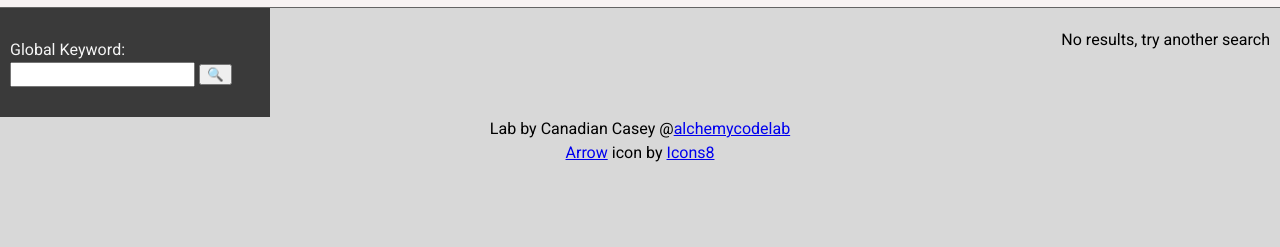
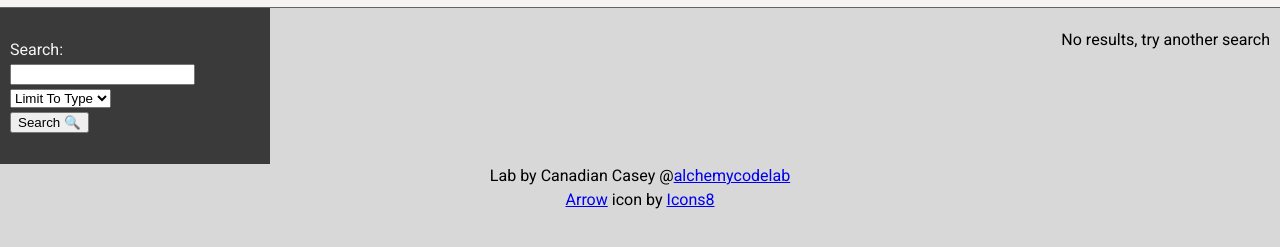
Before and after one commit to drmartell/bc2_w1_l5, a plain HTML site: page pokedex.html in a window 1280 px wide. Shown: the part 113-360 px from the top of the page. Drawn offline with Linux system fonts and the light colour scheme; no server answers.

Commit message:
hard coded types as dropdown

```diff
--- a/home/App.js
+++ b/home/App.js
@@ -22,15 +22,7 @@ export class App extends Component {
         const optionsSection = dom.querySelector('.options-section');
         optionsSection.prepend(optionsDOM);
 
-
-        // const list = new List();
-        // const listDOM = list.renderDOM();
-        // const listSection = dom.querySelector('.list-section');
-        // listSection.prepend(listDOM);
-
-        const props = { pokemons : [] };
-
-        const pokemonList = new PokemonList(props);
+        const pokemonList = new PokemonList({ pokemons: [] });
         const pokemonListDOM = pokemonList.renderDOM();
         const paging = new Paging();
         const pagingDOM = paging.renderDOM();
@@ -42,9 +34,15 @@ export class App extends Component {
         const footerDOM = footer.renderDOM();
         dom.appendChild(footerDOM);
 
-        const response = await getPokemons();
-        const pokemons = response.results;
-        pokemonList.update({ pokemons });
+        async function loadPokemons() {
+            const response = await getPokemons();
+            const pokemons = response.results;
+            const count = response.count;
+            pokemonList.update({ pokemons });
+            paging.update({ count });
+        } loadPokemons();
+
+        window.addEventListener('hashchange', () => loadPokemons());
     }
 
     renderHTML() {
--- a/home/Options.js
+++ b/home/Options.js
@@ -1,14 +1,113 @@
 import { Component } from '../Component.js';
+import { getTypes } from '../services/pokedex-api.js';
 
 // THIS FILE WILL CONTAIN SEARCHOPTIONS
 export class Options extends Component {
 
+    async getTypesList() {
+        const typesListArr = [];
+        const response = await getTypes();
+        response.forEach(typeObj => {
+            typesListArr.push(typeObj.type);
+        });
+        return typesListArr;
+    }
+
+    onRender(form) {
+        const searchInput = form.querySelector('input[name=search]');
+        const typeRadios = form.querySelectorAll('input[name=type]');
+
+        function updateControls() {
+            const queryString = window.location.hash.slice(1);
+            const searchParams = new URLSearchParams(queryString);
+
+            searchInput.value = searchParams.get('s') || '';
+
+            const type = searchParams.get('type');
+            if (type) {
+                typeRadios.forEach(typeRadio => {
+                    typeRadio.checked = typeRadio.value === type;
+                });
+            }
+        } updateControls();
+
+        window.addEventListener('hashchange', () => {
+            updateControls();
+        });
+
+        // const typeDropDownEl = form.querySelector('.typeDropDown');
+
+        // ['1', '2', '3'].forEach(type => {
+        //     const optionEl = form.createElement('option');
+        //     optionEl.innerHTML = `<option value="${type}">${type}</option>`;
+        //     typeDropDownEl.appendChild();
+        // });
+
+        form.addEventListener('submit', event => {
+            event.preventDefault();
+            const formData = new FormData(form);
+
+            const queryString = window.location.hash.slice(1);
+            const searchParams = new URLSearchParams(queryString);
+
+            const theType = formData.get('type');
+            if (theType !== 'limit-to-type') searchParams.set('type', theType);
+            searchParams.set('pokemon', formData.get('search'));
+            searchParams.set('page', 1);
+
+            window.location.hash = searchParams.toString();
+        });
+    }
+
     renderHTML() {
         return /*html*/`
-            <form class="search">
-                <p>Global Keyword:</p>
-                <input name="search">
-                <button>🔍</button>
+            <form class="options">
+                <label for="search">
+                    Search:
+                </label>
+                <p>
+                    <input id="search" name="search">
+                </p>
+                <!-- <fieldset class="type">
+                    <label>
+                        <input type="radio" name="type" value="normal">
+                        Normal
+                    </label>
+                    <label>
+                        <input type="radio" name="type" value="fight">
+                        Fight
+                    </label>
+                    <label>
+                        <input type="radio" name="type" value="flying">
+                        Flying
+                    </label>
+                </fieldset> -->
+
+                <select class="type" name="type">
+                    <option value="limit-to-type">Limit To Type</option>
+                    <option value="bug">Bug</option>
+                    <option value="dark">Dark</option>
+                    <option value="dragon">Dragon</option>
+                    <option value="electric">Electric</option>
+                    <option value="fairy">Fairy</option>
+                    <option value="fighting">Fighting</option>
+                    <option value="fire">Fire</option>
+                    <option value="flying">Flying</option>
+                    <option value="ghost">Ghost</option>
+                    <option value="grass">Grass</option>
+                    <option value="ground">Ground</option>
+                    <option value="ice">Ice</option>
+                    <option value="normal">Normal</option>
+                    <option value="poison">Poison</option>
+                    <option value="psychic">Psychic</option>
+                    <option value="rock">Rock</option>
+                    <option value="steel">Steel</option>
+                    <option value="water">Water</option>
+                </select>
+
+                <p>
+                    <button>Search 🔍</button>
+                </p>
             </form>
         `;
     }
--- a/home/Paging.js
+++ b/home/Paging.js
@@ -32,11 +32,11 @@ export class Paging extends Component {
 
     renderHTML() {
         const perPage = 20; // WOULD BE NICE TO ALLOW USER TO SELECT
-        const totalResults = this.props.totalResults;
+        const count = this.props.count;
         let page = this.getPage();
-        const lastPage = Math.ceil(totalResults / perPage);
+        const lastPage = Math.ceil(count / perPage);
 
-        if (!totalResults) { // UNSURE IF THIS IS THE CORRECT IMPLEMENTATION FOR THIS API
+        if (!count) { // UNSURE IF THIS IS THE CORRECT IMPLEMENTATION FOR THIS API
             return /*html*/`
                 <p class="paging">No results, try another search</p>
             `;
--- a/home/PokemonItem.js
+++ b/home/PokemonItem.js
@@ -2,7 +2,13 @@ import { Component } from '../Component.js';
 
 export class PokemonItem extends Component {
     renderHTML() {
-        const { pokemon, color_1, url_image, shape } = this.props.pokemon;
+        const {
+            pokemon,
+            type_1,
+            type_2,
+            color_1,
+            url_image,
+        } = this.props.pokemon;
 
         return /*html*/`
             <li class="pokemon-item" style="background-color: ${color_1}">
@@ -13,8 +19,8 @@ export class PokemonItem extends Component {
                     >
                 </h2>
                 <div class="name">${pokemon}</div>
-                <div class="section-ul-li_category-div">
-                    Shape: ${shape}
+                <div class="section-ul-li_type-div">
+                    Types: ${type_1}${type_2 !== 'NA' ? ', ' + type_2 : ''}
                 </div>
             </li>
         `;
--- a/home/PokemonList.js
+++ b/home/PokemonList.js
@@ -2,14 +2,8 @@ import { Component } from '../Component.js';
 import { PokemonItem } from './PokemonItem.js';
 
 export class PokemonList extends Component {
-    renderHTML() {
-        return /*html*/`
-            <ul class="pokemon"></ul>
-        `;
-    }
-
     onRender(dom) {
-        const pokemons = this.props.pokemons;
+        const { pokemons } = this.props;
 
         pokemons.forEach(pokemon => {
             const pokemonItem = new PokemonItem({ pokemon } || []);
@@ -17,4 +11,10 @@ export class PokemonList extends Component {
             dom.appendChild(pokemonItemDOM);
         });
     }
+
+    renderHTML() {
+        return /*html*/`
+            <ul class="pokemon"></ul>
+        `;
+    }
 }
--- a/pokedex.css
+++ b/pokedex.css
@@ -73,21 +73,12 @@ body {
     background-color: white;
     padding: 10px;
     margin: 3px;
-
-    /* IE */
-    filter: progid:DXImageTransform.Microsoft.BasicImage(grayscale=1);
-
-    /* Chrome, Safari */
-    -webkit-filter: grayscale(1);
-
-    /* Firefox */
-    filter: grayscale(1);
 }
 
-.pokemon-item:hover {
+/* .pokemon-item:hover {
     filter: none;
     -webkit-filter: grayscale(0%);
-}
+} */
 
 .pokemon-item h2 {
     display: flex;
@@ -120,4 +111,18 @@ body {
     align-items: center;
     max-width: 50%;
     margin: auto;
+
+    /* IE */
+    filter: progid:DXImageTransform.Microsoft.BasicImage(grayscale=1);
+
+    /* Chrome, Safari */
+    -webkit-filter: grayscale(1);
+
+    /* Firefox */
+    filter: grayscale(1);
 }
+
+.pokemon-item img:hover {
+    filter: none;
+    -webkit-filter: grayscale(0%);
+}
--- a/services/pokedex-api.js
+++ b/services/pokedex-api.js
@@ -3,7 +3,13 @@ const POKEDEX_API_URL = 'https://alchemy-pokedex.herokuapp.com/api/pokedex/';
 
 export const getPokemons = async() => {
     let queryString = window.location.hash.slice(1);
-    const url = `${POKEDEX_API_URL}${queryString}`;
+    const url = `${POKEDEX_API_URL}?${queryString}`;
     const response = await fetch(url);
     return await response.json();
 };
+
+export const getTypes = async() => {
+    const url = `${POKEDEX_API_URL}/types`;
+    const response = await fetch(url);
+    return await response.json();
+};
```
Also changed, not shown: test/index.html (line endings or trailing spaces).
